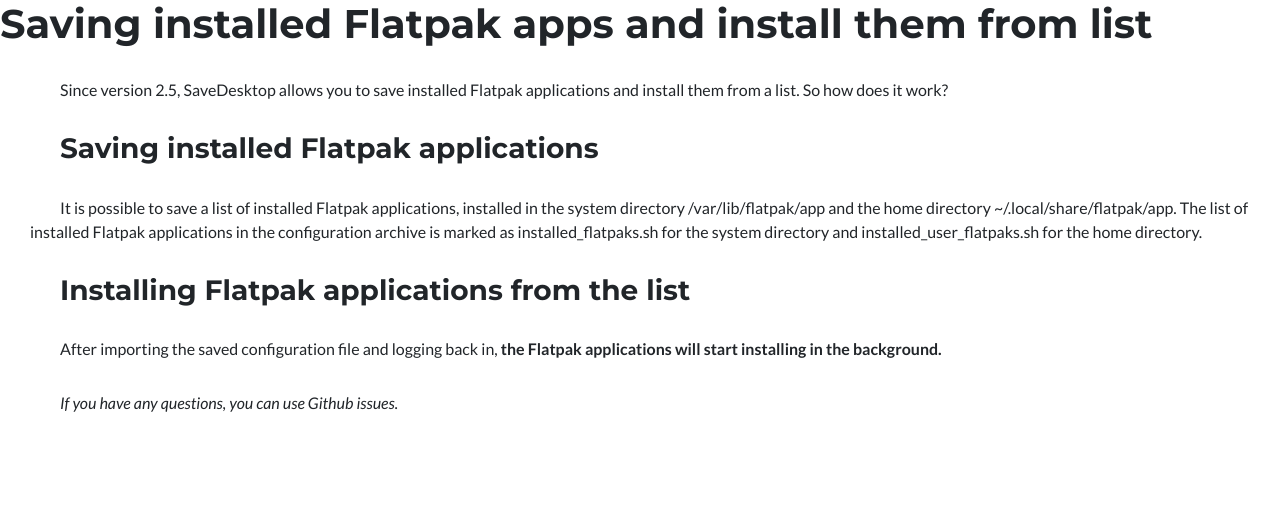
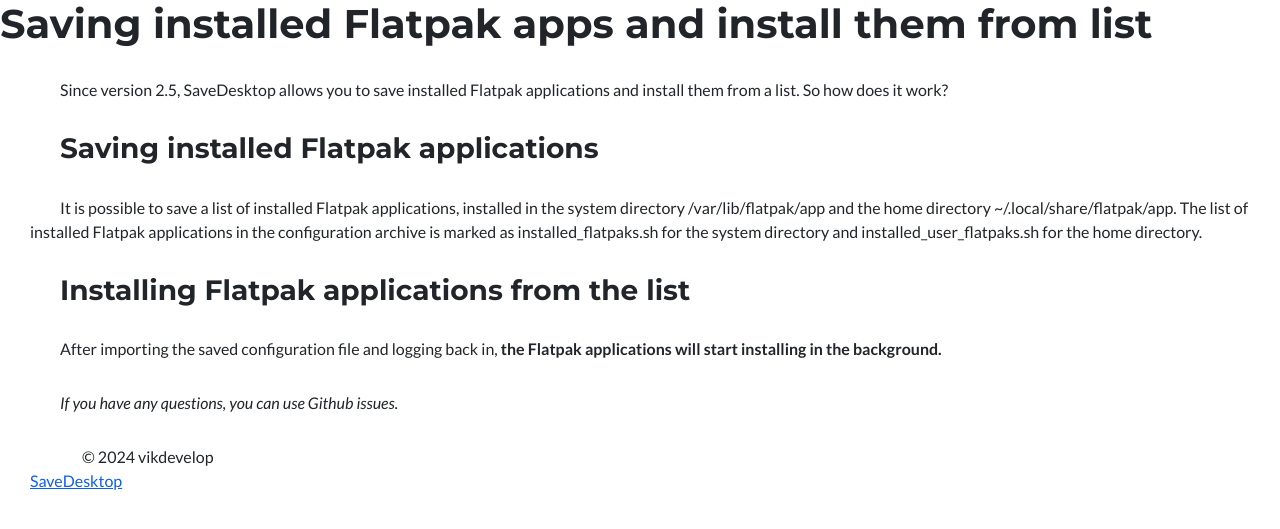
Before and after one commit to vikdevelop/SaveDesktop, a Jekyll site: the page built from wiki/flatpak-apps-installation/en.md, in a window 1280 px wide. Shown: the top 529 px of the page. Built offline with Jekyll 4.4.1, drawn with Linux system fonts in a browser that asks for light colours; nearby versions of some CDN libraries; our own code applies the rules of GitHub Pages for plain Markdown files.

Commit message:
Update default.html

```diff
--- a/_layouts/default.html
+++ b/_layouts/default.html
@@ -5,9 +5,10 @@
     <script src="https://use.fontawesome.com/releases/v6.3.0/js/all.js" crossorigin="anonymous"></script>
     <link href="https://fonts.googleapis.com/css?family=Montserrat:400,700" rel="stylesheet" type="text/css" />
     <link href="https://fonts.googleapis.com/css?family=Lato:400,700,400italic,700italic" rel="stylesheet" type="text/css" />
-    <link href="https://raw.githubusercontent.com/vikdevelop/SaveDesktop/webpage/open-issue/css/styles.css" rel="stylesheet" />
+    <link href={{ '/open-issue/css/styles.css' | relative_url }} rel="stylesheet" />
   </head>
   <body>
     {{ content }}
+    {% include footer.html %}
   </body>
 </html>
```
